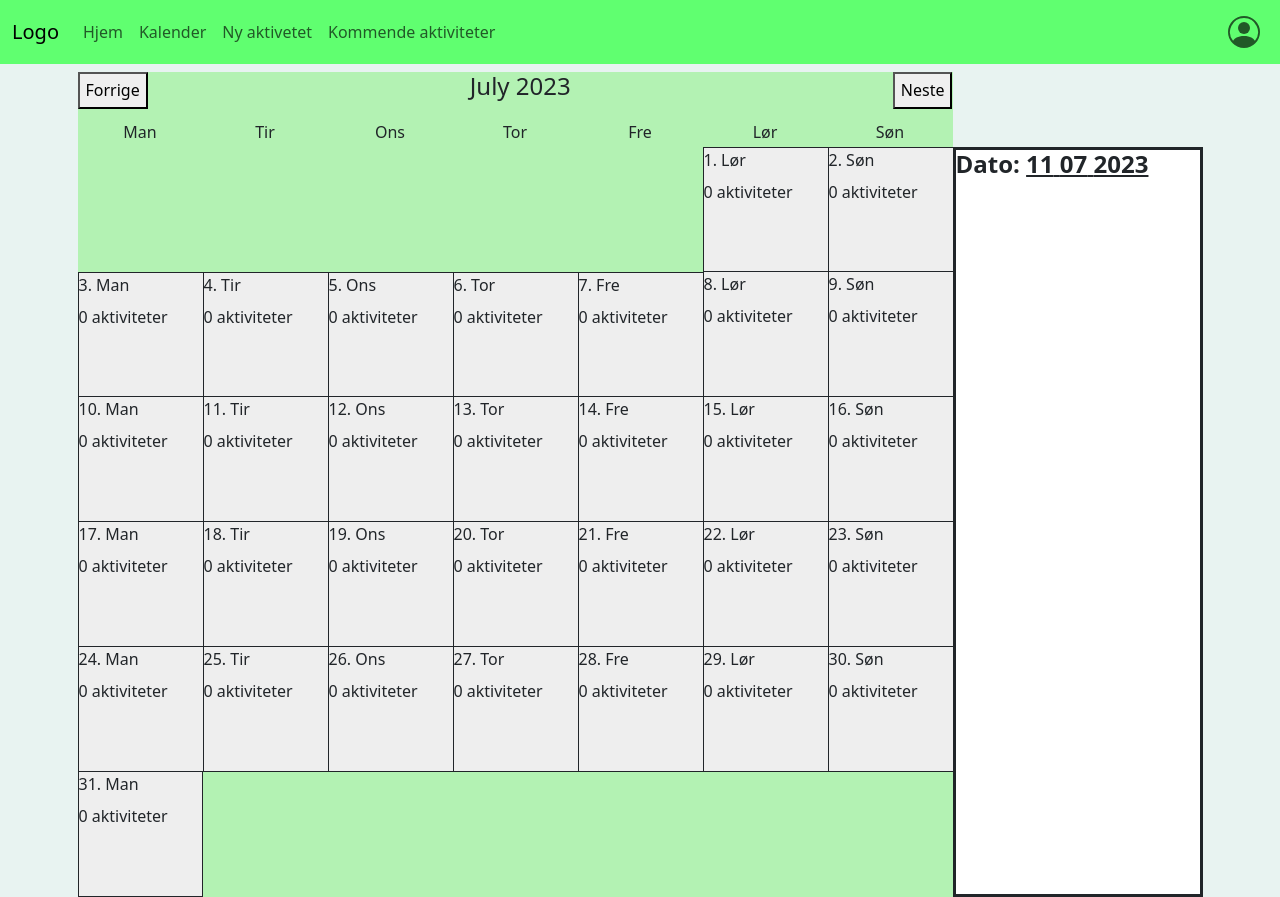
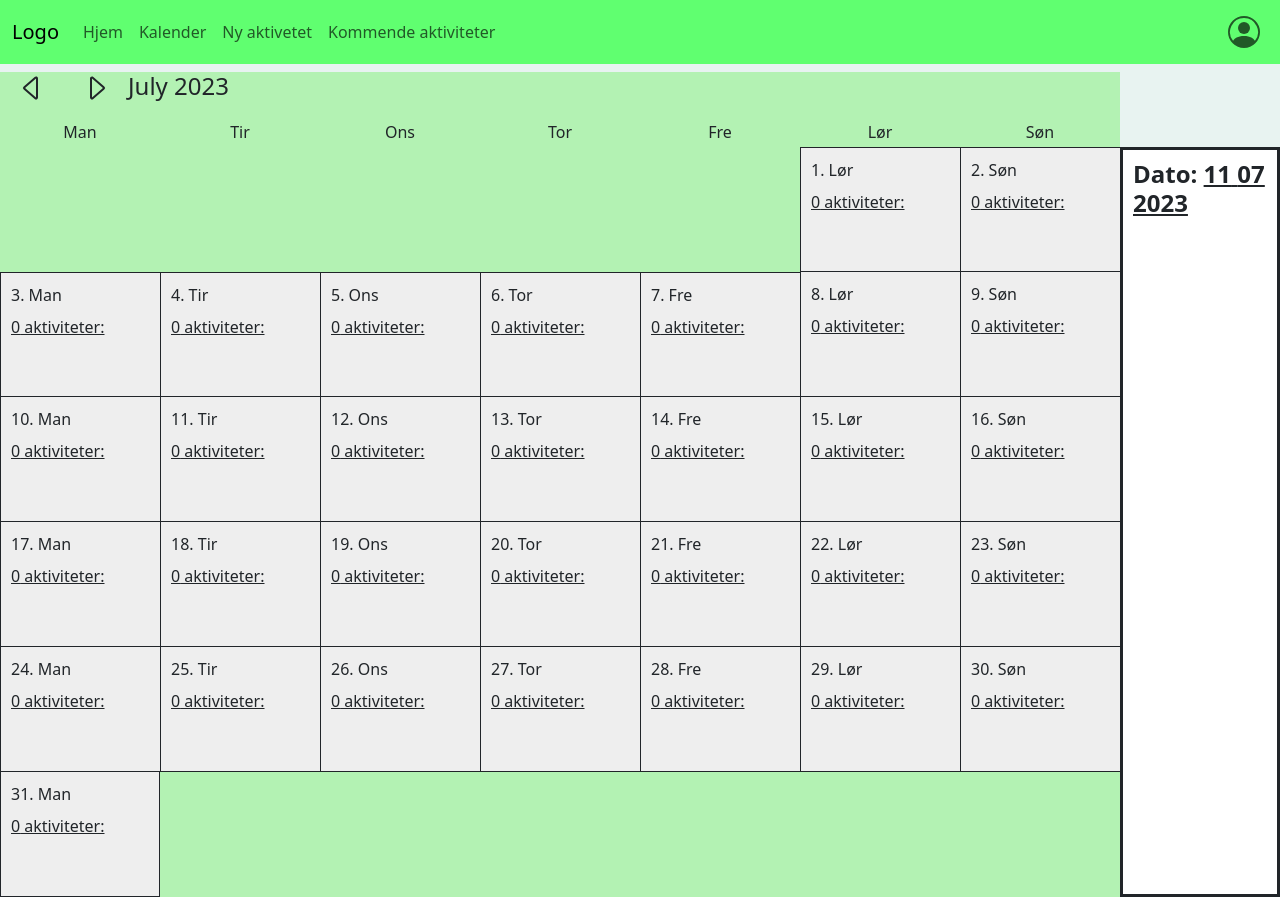
Before and after one commit to Vegardhgr/activityCalendar, a React (Create React App) app in the folder frontend/: page /kalender in a window 1280 px wide. Built offline with nearby package versions, Linux system fonts and the light colour scheme; no server answers.

Commit message:
Modified the calendar so one can scroll each box

```diff
--- a/frontend/src/App.js
+++ b/frontend/src/App.js
@@ -6,14 +6,12 @@ import axios from "axios";
 function App() {
   document.body.style.backgroundColor = "#e8f3f1";
   const [activities, setActivities] = useState([]);
-  var defaultActivities = []
 
   const fetchTasks = async () => {
     try {
       const response = await axios.get("/activityHandler");
-      console.log("Reeeeeeesponse: " + response)
+      console.log(response)
       if (activities.length===0) {
-        console.log(response.data);
         setActivities(response.data);
       }
     } catch (error) {
@@ -23,6 +21,8 @@ function App() {
   useEffect(() => {
     fetchTasks();
   }, []);
+
+  console.log("Response date: " + activities[0])
 
     /*defaultActivities = [
     {
--- a/frontend/src/components/calendars/monthly/monthlyCalendar.jsx
+++ b/frontend/src/components/calendars/monthly/monthlyCalendar.jsx
@@ -5,7 +5,8 @@ function MonthlyCalendar({setClickedDate, activities}) {
     const [currYear, setCurrYear] = useState(new Date().getFullYear());
     const [currMonth, setCurrMonth] = useState(new Date().getMonth());
     const calendarDayBoxHeight = 125;
-    const calendarDayBoxWidth = 125;
+    const calendarDayBoxWidth = 160;
+    const calendarDayBoxPadding = 10;
     const calendarHeight = calendarDayBoxHeight*6 + 75;
     const monthNames = [
         'January', 'February', 'March', 'April', 'May', 'June',
@@ -34,6 +35,24 @@ function MonthlyCalendar({setClickedDate, activities}) {
         } else {
             setCurrMonth(currMonth+1);
         }
+    }
+
+    function getActivity(currMonthActivities, i) {
+
+        let currActivities = currMonthActivities.filter(activity =>
+            new Date(activity.date).getDate() === i)
+
+        let activityDivs = [];
+        for (let j = 0; j < currActivities.length; j++) {
+            activityDivs.push(
+                <div className = "">
+                    <ul>
+                        <li>{currActivities[j].title}</li>
+                    </ul>
+                </div>
+            )
+        }
+        return activityDivs;
     }
 
     const calendarTable = ()=> {
@@ -65,15 +84,23 @@ function MonthlyCalendar({setClickedDate, activities}) {
                     style={{backgroundColor: "#eeeeee",
                     width: calendarDayBoxWidth+"px",
                     height: calendarDayBoxHeight+"px",
+                    padding: calendarDayBoxPadding+"px",
                     borderBottomStyle: "solid",
                     borderLeftStyle: "solid",
                     borderRightStyle: i === numberOfDays ? "solid" : "",
                     borderTopStyle: i <= 7 ? "solid" : "",
-                    borderWidth:"thin"
+                    borderWidth:"thin",
+                    overflow: "scroll"
                     }}>
                         <div className = "mb-2">{i}. {dayNameArray[new Date(currYear, currMonth, i).getDay()]}</div>
-                        <div>{currMonthActivities.filter(activity =>
-                            new Date(activity.date).getDate() === i).length} aktiviteter</div>
+                        <div>
+                            <u>{currMonthActivities.filter(activity =>
+                            new Date(activity.date).getDate() === i).length} aktiviteter:</u>
+                        </div>
+                        <div>
+                            {getActivity(currMonthActivities, i)}
+                        </div>
+
                 </div>
             );
 
@@ -109,12 +136,23 @@ function MonthlyCalendar({setClickedDate, activities}) {
             <div className = "">
                 <div style = {{width: "fit-content"}}>
                     <div style = {{height: calendarHeight+"px", padding: "10 px", backgroundColor: "#b3f2b3"}}>
-                        <div className = "mb-2" style={{ display: "flex", justifyContent: "space-between" }}>
-                            {<Button onClick={prevMonth} buttonText={"Forrige"}/>}
+                        <div className = "mb-2" style={{ display: "flex"}}>
+                            <div className = "d-flex">
+                                <div onClick={prevMonth}>
+                                    <svg xmlns="http://www.w3.org/2000/svg" width="64" height="32" fill="currentColor" class="bi bi-caret-left" viewBox="0 0 16 16">
+                                        <path d="M10 12.796V3.204L4.519 8 10 12.796zm-.659.753-5.48-4.796a1 1 0 0 1 0-1.506l5.48-4.796A1 1 0 0 1 11 3.204v9.592a1 1 0 0 1-1.659.753z"/>
+                                    </svg>
+                                </div>
+                                <div onClick={nextMonth}>
+                                    <svg xmlns="http://www.w3.org/2000/svg" width="64" height="32" fill="currentColor" class="bi bi-caret-right" viewBox="0 0 16 16">
+                                        <path d="M6 12.796V3.204L11.481 8 6 12.796zm.659.753 5.48-4.796a1 1 0 0 0 0-1.506L6.66 2.451C6.011 1.885 5 2.345 5 3.204v9.592a1 1 0 0 0 1.659.753z"/>
+                                    </svg>
+                                </div>
+                            </div>
                             <div>
                                 <h4>{monthName} {currYear}</h4>
                             </div>
-                            {<Button onClick={nextMonth} style = {{marginLeft: "auto", float: "right"}} buttonText={"Neste"}/>}
+
                         </div>
                         {dayNameArrayDivs}
                         {monthArr}
--- a/frontend/src/pages/calendar.jsx
+++ b/frontend/src/pages/calendar.jsx
@@ -24,7 +24,7 @@ function Calendar({activities}) {
         <div>
             <div className="mt-2 d-flex justify-content-center">
                 <MonthlyCalendar setClickedDate = {setClickedDate} activities = {activities}/>
-                <div style={{marginTop: "75px", overflow: "scroll", width:"250px", height:125*6 + "px", backgroundColor:"white", border: "solid"}}>
+                <div style={{padding: "10px", marginTop: "75px", overflow: "scroll", width:"250px", height:125*6 + "px", backgroundColor:"white", border: "solid"}}>
                     <h4 className="d-flex mb-3"><b>Dato: <u>{day} {month} {year}</u></b></h4>
                     {sortedActivities.map(activity => {
                         let activityDate = new Date(activity.date);
```
Also changed, not shown: 1 other file (tests, documents, lock files or other folders).
